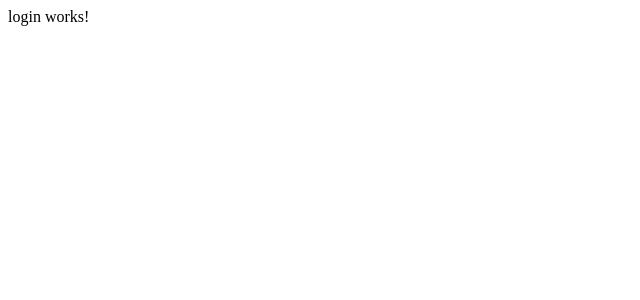
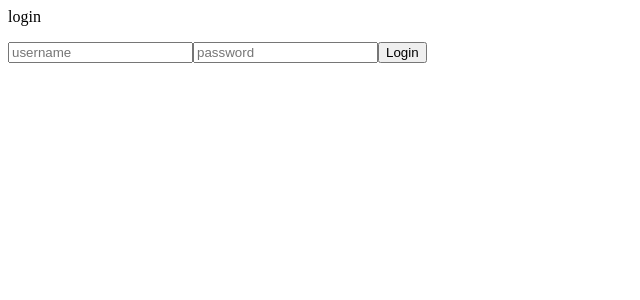
Before and after one commit to vikashkronline/angular-training, an Angular app: page /login in a window 1280 px wide. Shown: the top 300 px of the page, without its empty margins (0-640 px from the left). Built offline with nearby package versions, Linux system fonts and the light colour scheme.

Commit message:
6 files modified, 4 added

```diff
--- a/src/app/app.module.ts
+++ b/src/app/app.module.ts
@@ -5,6 +5,7 @@ import { AppRoutingModule } from './app-routing.module';
 import { AppComponent } from './app.component';
 import { AuthModule } from './auth/auth.module';
 import { HomeModule } from './home/home.module';
+import { ProductsModule } from './products/products.module';
 
 @NgModule({
   imports: [
@@ -12,6 +13,7 @@ import { HomeModule } from './home/home.module';
     BrowserModule,
     AuthModule,
     HomeModule,
+    ProductsModule,
     AppRoutingModule,
   ],
   declarations: [AppComponent],
--- a/src/app/auth/auth.guard.ts
+++ b/src/app/auth/auth.guard.ts
@@ -22,7 +22,9 @@ export class AuthGuard implements CanActivate {
   ): Observable<boolean> | Promise<boolean> | boolean {
     const isAuthenticated = this.authService.isAuthenticated();
     if (!isAuthenticated) {
-      this.router.navigate(['/login']);
+      this.router.navigate(['/login'], {
+        queryParams: { returnUrl: state.url },
+      });
     }
     return this.authService.isAuthenticated();
   }
--- a/src/app/auth/auth.service.ts
+++ b/src/app/auth/auth.service.ts
@@ -1,12 +1,26 @@
 import { Injectable } from '@angular/core';
+import { Router } from '@angular/router';
+import { Observable, of } from 'rxjs';
 
 @Injectable({
   providedIn: 'root',
 })
 export class AuthService {
-  constructor() {}
+  constructor(private readonly router: Router) {}
+
+  private loggedIn = false;
 
   isAuthenticated(): boolean {
-    return false;
+    return this.loggedIn;
+  }
+
+  login(): Observable<boolean> {
+    this.loggedIn = true;
+    return of(this.loggedIn);
+  }
+
+  loOut(): void {
+    this.loggedIn = false;
+    this.router.navigate(['login']);
   }
 }
--- a/src/app/auth/login/login.component.html
+++ b/src/app/auth/login/login.component.html
@@ -1,3 +1,6 @@
-<p>
-login works!
-</p>
+<p>login</p>
+<input type="text" placeholder="username" /><input
+  placeholder="password"
+  type="password"
+/>
+<button (click)="login()">Login</button>
--- a/src/app/auth/login/login.component.ts
+++ b/src/app/auth/login/login.component.ts
@@ -1,15 +1,37 @@
-import { Component, OnInit } from '@angular/core';
+import { Component, OnDestroy, OnInit } from '@angular/core';
+import { ActivatedRoute, Router } from '@angular/router';
+import { Subscription } from 'rxjs';
+import { AuthService } from '../auth.service';
 
 @Component({
   selector: 'app-login',
   templateUrl: './login.component.html',
-  styleUrls: ['./login.component.css']
+  styleUrls: ['./login.component.css'],
 })
-export class LoginComponent implements OnInit {
+export class LoginComponent implements OnInit, OnDestroy {
+  returnUrl: string;
+  private subscription: Subscription;
 
-  constructor() { }
+  constructor(
+    private readonly route: ActivatedRoute,
+    private readonly router: Router,
+    private readonly authService: AuthService
+  ) {}
 
-  ngOnInit() {
+  ngOnInit(): void {
+    this.returnUrl = this.route.snapshot.queryParams['returnUrl'] || '/';
   }
 
+  login() {
+    this.subscription = this.authService.login().subscribe((success) => {
+      // login successful so redirect to return url
+      if (success) {
+        this.router.navigateByUrl(this.returnUrl);
+      }
+    });
+  }
+
+  ngOnDestroy(): void {
+    this.subscription?.unsubscribe();
+  }
 }
--- /dev/null
+++ b/src/app/products/product-list/product-list.component.html
@@ -0,0 +1 @@
+<p>Product list</p>
--- /dev/null
+++ b/src/app/products/product-list/product-list.component.ts
@@ -0,0 +1,15 @@
+import { Component, OnInit } from '@angular/core';
+
+@Component({
+  selector: 'app-product-list',
+  templateUrl: './product-list.component.html',
+  styleUrls: ['./product-list.component.css']
+})
+export class ProductListComponent implements OnInit {
+
+  constructor() { }
+
+  ngOnInit() {
+  }
+
+}
```
Also changed, not shown: src/app/products/product-routing.module.ts (added, +13 -0 lines), src/app/products/products.module.ts (+5 -5 lines), src/app/products/product-list/product-list.component.css (added).
